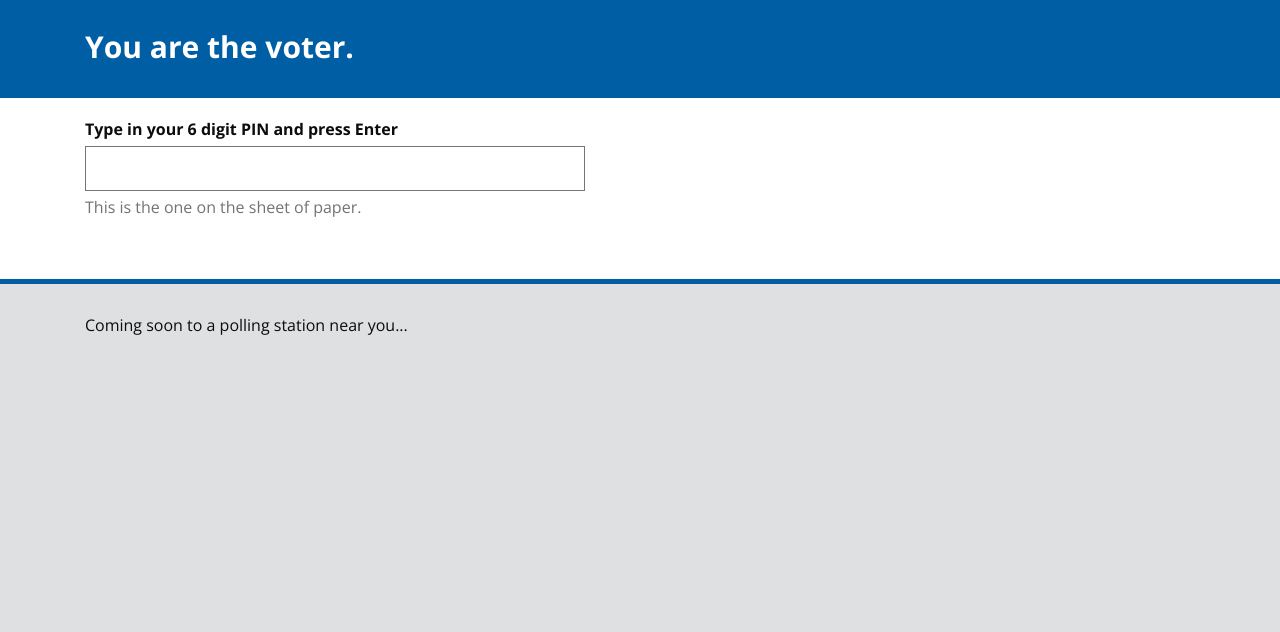
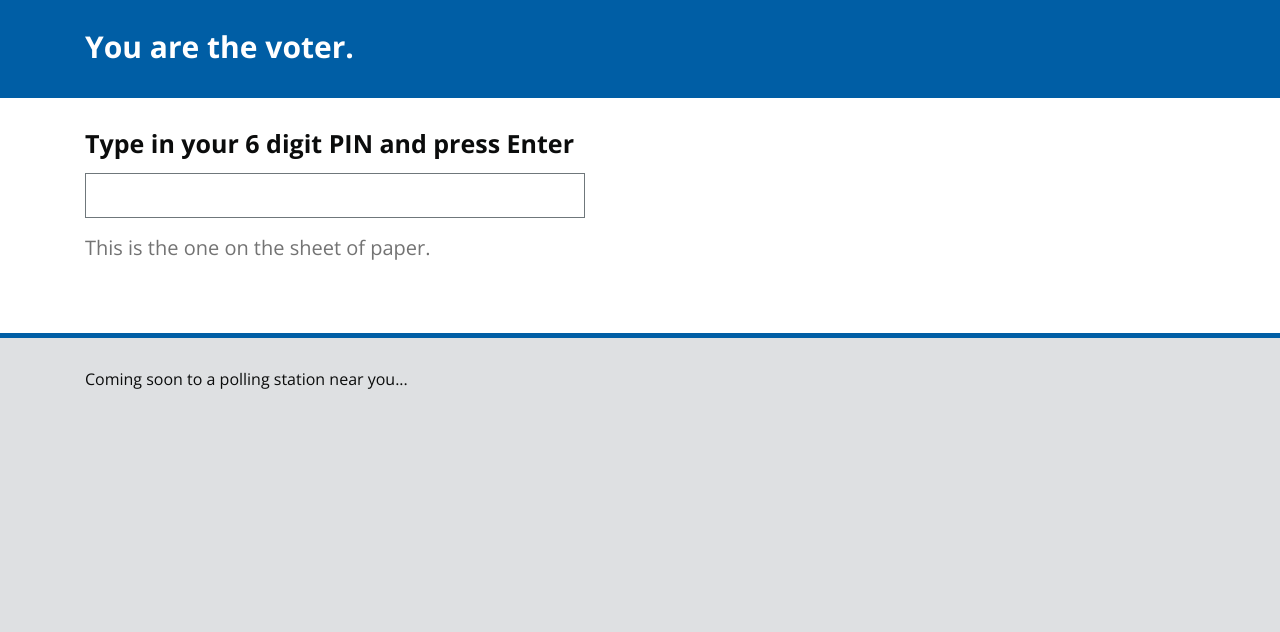
Before and after one commit to E-lection/Booth, a Flask app: page / in a window 1280 px wide. Shown: the part 77-709 px from the top of the page. Run offline with Flask 2, Linux system fonts and the light colour scheme; the visitor is signed in with stand-in values (Sample User, id 1); some libraries are stand-ins or nearby versions.

Commit message:
Re added form stuff that was lost in merge.

```diff
--- a/static/css/main.css
+++ b/static/css/main.css
@@ -36,6 +36,28 @@
   width: 400px;
 }
 
+/* BOOTH LOGIN */
+.booth-info-entry {
+  font-size: 25px;
+}
+
+.booth-info-entry > .help-block {
+  font-size: 20px;
+}
+
+/* INSERT PIN STUFF */
+.booth-pin-entry {
+  line-height: 50px;
+}
+
+.booth-pin-entry > .control-label {
+  font-size: 25px;
+}
+
+.booth-pin-entry > .help-block {
+  font-size: 20px;
+}
+
 /* VOTE CASTING OPTIONS */
 .block-label {
     vertical-align: middle;
```
